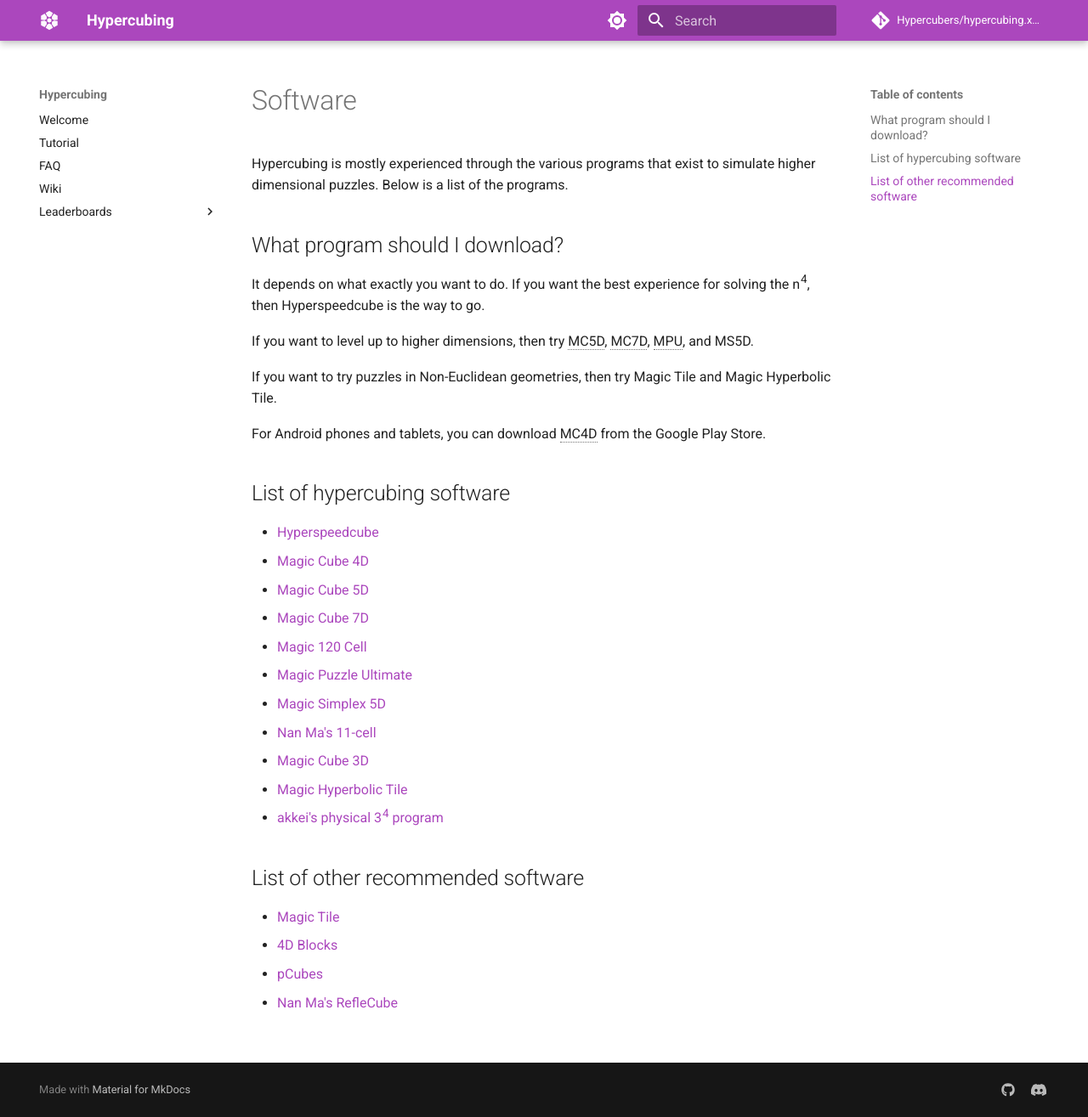
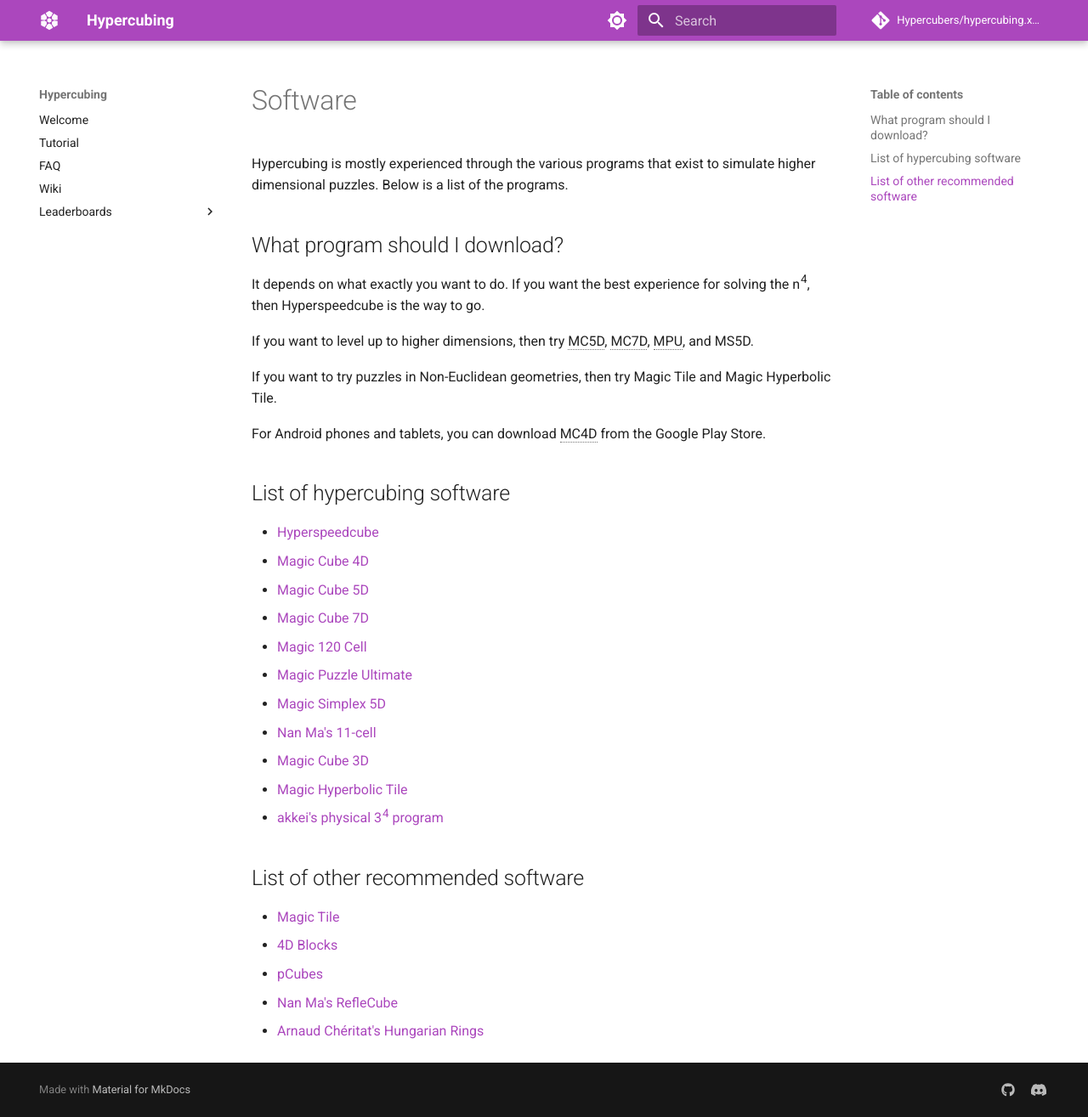
Before and after one commit to Hypercubers/hypercubing.xyz, an MkDocs documentation site: the page built from docs/wiki/software.md, in a window 1280 px wide and 1315 px high. Shown: the whole window at 85% size. Built offline with MkDocs 1.6.1 and Material for MkDocs 9.7.7, drawn with Linux system fonts in a browser that asks for light colours; comment, search, counter and statistics services are not loaded.

Commit message:
Add Hungarian Rings simulator

```diff
--- a/docs/wiki/software.md
+++ b/docs/wiki/software.md
@@ -30,3 +30,4 @@ For Android phones and tablets, you can download MC4D from the Google Play Store
 - [4D Blocks](https://www.urticator.net/blocks/)
 - [pCubes](https://twistypuzzles.com/forum/viewtopic.php?t=27054)
 - [Nan Ma's RefleCube](https://www.nan.ma/reflecube/)
+- [Arnaud Chéritat's Hungarian Rings](https://www.math.univ-toulouse.fr/~cheritat/AppletsDivers/AnneauxHongrois/)
```
